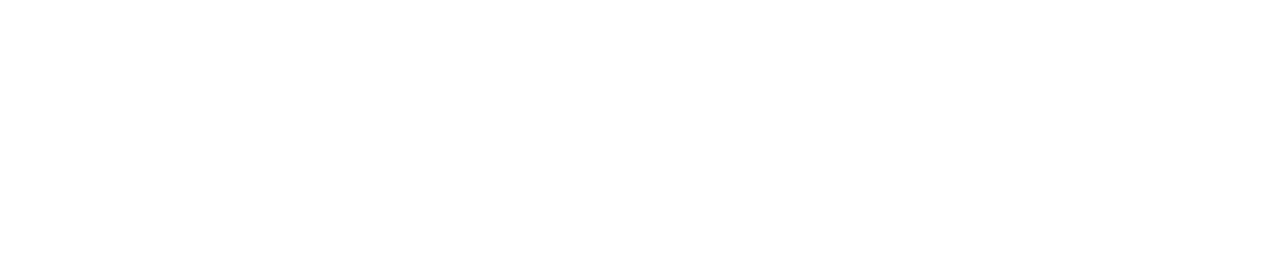
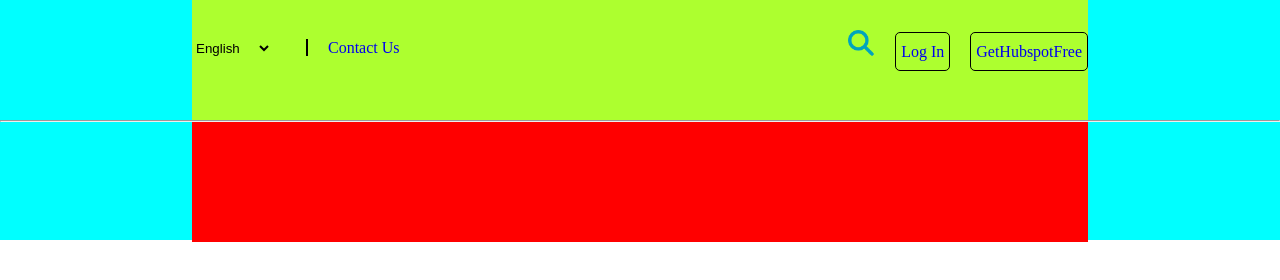
Before and after one commit to AndreiBurbulia/htmlcss-hubspot, a plain HTML site: page index.html in a window 1280 px wide. Drawn offline with Linux system fonts and the light colour scheme.

Commit message:
Header in corso d'opera

```diff
--- a/assets/css/style.css
+++ b/assets/css/style.css
@@ -12,18 +12,76 @@
     clear: both;
 }
 
+/*  font-family: 'Montserrat', sans-serif; */
 /* ******************** Utility ******************** */
 
+
 /* ******************** Site Header ******************** */
+header select{
+    background-color: transparent;
+    border: none;
+}
 
+header a {
+    text-decoration: none;
+}
 /* Site Navigation */
+#site_navigation{
+    height: 30vh;
+    width: 100%;
+    background-color: aqua;
+}
+
+/* Top Navigation */
+.top_nav{
+    height: 50%;
+    width: 70%;
+    margin: auto;
+    background-color: greenyellow;
+}
+.left_top{
+    width: 50%;
+    float: left;
+    padding-top: 30px;
+
+}
+.left_top select{
+    width: 80px;
+    margin: 10px 30px 10px 0;
+}
+
+.left_top a{
+    border-left: 2px solid black;
+    padding-left: 20px;
+}
 
 
-/* Top Navigation */
+.right_top{
+    width: 50%;
+    height: 100%;
+    padding-top: 30px;
+    float: left;
+    text-align: right;
+}
 
+.right_top img{
+    height: 30%;
+}
+
+.right_top a{
+    padding: 10px 5px;
+    border-radius: 5px;
+    margin-left: 1rem;
+    border: 1px solid black;
+}
 
 /* Bottom Navigation */
-
+.bottom_nav{
+    height: 50%;
+    width: 70%;
+    margin: auto;
+    background-color: red;
+}
 
 
 /* ******************** Site  Main ******************** */
--- a/index.html
+++ b/index.html
@@ -5,6 +5,8 @@
     <meta http-equiv="X-UA-Compatible" content="IE=edge">
     <meta name="viewport" content="width=device-width, initial-scale=1.0">
     <!-- Google Fonts -->
+    <link rel="preconnect" href="https://fonts.gstatic.com">
+    <link href="https://fonts.googleapis.com/css2?family=Montserrat:ital,wght@0,200;0,400;0,600;0,800;1,400;1,500;1,600;1,800&display=swap" rel="stylesheet">
 
 
     <title>HubSpot</title>
@@ -16,20 +18,34 @@
     <header>
 
         <!-- Site Navigation -->
-        <section>
+        <nav id="site_navigation">
 
             <!-- Top Navigation -->
-            <nav>
+            <section class="top_nav clearfix">
 
-            </nav>
+                <div class="left_top">
+                    <form action="" method="get">
+                        <select name="" id="">
+                            <option value="">English</option>
+                        </select>
+                        <a href="#">Contact Us</a>
+                    </form>
+                </div>
+
+                <div class="right_top">
+                    <img src="./assets/img/search-20icon.webp" alt="">
+                    <a href="#">Log In</a>
+                    <a href="#">GetHubspotFree</a>
+                </div>
+            </section>
             <!-- /Top Navigation -->
+            <hr>
+            <!-- Bottom Navigation -->
+            <section class="bottom_nav">
 
-            <!-- Bottom Navigation -->
-            <nav>
-
-            </nav>
+            </section>
             <!-- /Bottom Navigation -->
-        </section>
+        </nav>
         <!-- /Site Navigation -->
 
     </header>
```
